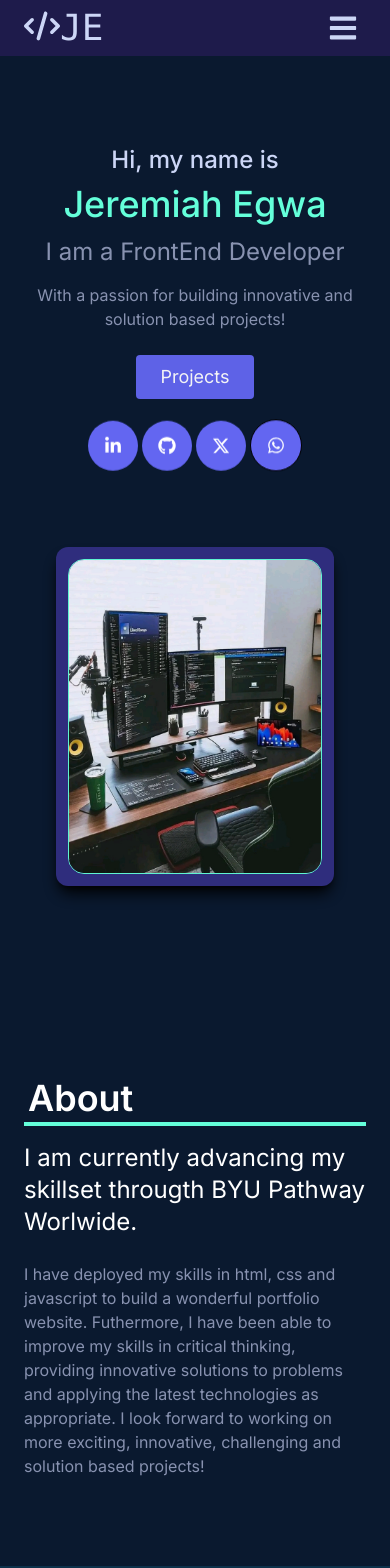
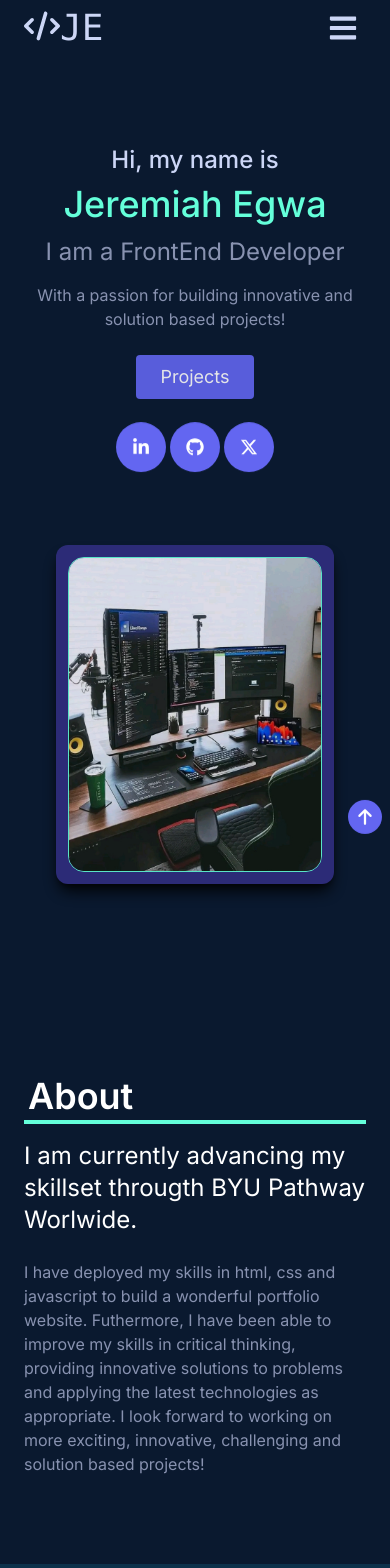
Before and after one commit to Jerryjmk14/Jerry-Portfolio, a Next.js app: page / in a window 390 px wide. Shown: the top 1568 px of the page. Built offline with nearby package versions, Linux system fonts and the light colour scheme.

Commit message:
added the contacts section and bact-to-top button

```diff
--- a/app/globals.css
+++ b/app/globals.css
@@ -5,6 +5,7 @@
 @layer base {
   body {
     @apply bg-darkblue-951;
+    @apply relative;
   }
 }
 
--- a/app/page.tsx
+++ b/app/page.tsx
@@ -3,7 +3,9 @@ import Hero from "../components/Hero.jsx";
 import About from "@/components/About.jsx";
 import Skills from "@/components/Skills.jsx";
 import Projects from "@/components/Projects.jsx";
+import Contact from "@/components/Contact.jsx";
 import Footer from "@/components/Footer.jsx";
+import Link from "next/link";
 
 export default function Home() {
   return (
@@ -13,6 +15,7 @@ export default function Home() {
       <About />
       <Skills />
       <Projects />
+      <Contact />
       <Footer />
     </main>
   );
--- a/components/About.jsx
+++ b/components/About.jsx
@@ -1,11 +1,13 @@
 import React from "react";
+import Link from "next/link";
+import { FaArrowUp } from "react-icons/fa6";
 
 export default function About() {
   return (
     // About section
-    <section
+    <main
       id="about"
-      className="p-6 mt-9 sm:flex sm:flex-col sm:items-center mb-16 sm:mx-32">
+      className="p-6 mt-9 relative sm:flex sm:flex-col sm:items-center mb-16 sm:mx-32">
       <div className="flex content-center border-b-4 border-[#64FFDA] mb-4 ">
         {/* About Title */}
         <h1 className="text-white sm:text-center mt-8 text-4xl font-semibold p-1">
@@ -30,6 +32,12 @@ export default function About() {
           </p>
         </div>
       </div>
-    </section>
+      {/* Back-to-top button */}
+      <div className="bg-indigo-500 z-30 fixed bottom-1 right-2 rounded-full p-2 text-white hover:bg-[#64FFDA] hover:scale-110 duration-200 hover:text-black text-lg cursor-pointer animate-bounce">
+        <Link href="#hero">
+          <FaArrowUp />
+        </Link>
+      </div>
+    </main>
   );
 }
--- /dev/null
+++ b/components/Contact.jsx
@@ -0,0 +1,54 @@
+import React from "react";
+
+export default function Contact() {
+  return (
+    <section id="contact" className="w-full bg-[#0D314B] p-6">
+      <div className="w-[80%] mx-auto text-center shadow-lg shadow-black px-1 py-8 rounded-xl">
+        <h2 className="text-white text-4xl font-semibold p-1 mb-4">
+          Lets Connect
+        </h2>
+
+        {/* contact form card */}
+        <div className="w-[90%] text-[#8892B0] mx-auto text-lg sm:text-lg text-left font-mono">
+          <form action="submit" className="flex flex-wrap sm:gap-2">
+            <div className="flex-auto min-w-[5%] mt-4">
+              <label htmlFor="name" className="">
+                Name
+              </label>
+              <br />
+              <input
+                type="text"
+                placeholder="Enter name"
+                required
+                className="p-3 w-[100%] border rounded-3xl bg-[#0D314B] border-[#64FFDA] shadow-md shadow-black"
+              />
+            </div>
+            <div className="flex-auto min-w-[5%] mt-4">
+              <label htmlFor="email" className="">
+                Email
+              </label>
+              <br />
+              <input
+                type="email"
+                placeholder="Enter email"
+                required
+                className="p-3 w-[100%] border rounded-3xl bg-[#0D314B] border-[#64FFDA] focus:border-[#64FFDA] shadow-md shadow-black"
+              />
+            </div>
+
+            <div className=" flex-auto min-w-[98%] mt-5">
+              <label htmlFor="message" className="">
+                Message
+              </label>
+              <br />
+              <textarea
+                name="message"
+                id="message"
+                className="p-3 min-h-24 max-h-40 w-[100%] border rounded-3xl bg-[#0D314B] border-[#64FFDA] shadow-md shadow-black"></textarea>
+            </div>
+          </form>
+        </div>
+      </div>
+    </section>
+  );
+}
--- a/components/Footer.jsx
+++ b/components/Footer.jsx
@@ -1,4 +1,5 @@
 import React from "react";
+import Link from "next/link";
 import { FaLinkedinIn } from "react-icons/fa";
 import { FaGithub } from "react-icons/fa";
 import { FaXTwitter } from "react-icons/fa6";
@@ -7,7 +8,7 @@ import { FaWhatsapp } from "react-icons/fa";
 export default function Footer() {
   return (
     <footer className="bg-black p-6 flex flex-col items-center sm:flex-col">
-      <h2 className="text-xl sm:text-3xl font-bold text-[#CCD6F6] mb-5">
+      <h2 className="text-xl sm:text-3xl font-bold mb-5">
         Jeremiah: Frontend Developer
       </h2>
 
@@ -32,7 +33,7 @@ export default function Footer() {
           </li>
           <li>
             <a
-              href="https://www.twitter.com/jerryjmk"
+              href="https://www.twitter.com/jerryjmkhttps://www.twitter.com/jerryjmk"
               className="text-[#64FFDA] text-2xl font-semibold">
               <FaXTwitter className="hover:scale-125 duration-200" />
               <span class="sr-only">Twitter</span>
--- a/components/Hero.jsx
+++ b/components/Hero.jsx
@@ -1,5 +1,6 @@
 import React from "react";
 import Image from "next/image";
+import Link from "next/link";
 import { FaLinkedinIn } from "react-icons/fa";
 import { FaGithub } from "react-icons/fa";
 import { FaXTwitter } from "react-icons/fa6";
@@ -34,17 +35,23 @@ export default function Hero() {
             {/* Social media links */}
             <div className="flex justify-between items-center gap-1 sm:gap-3 md:gap-4">
               <div className="bg-indigo-500 rounded-full p-4 text-white hover:bg-[#64FFDA] hover:scale-110 duration-200 hover:text-black text-lg cursor-pointer animate-bounce">
-                <FaLinkedinIn />
+                <Link href="https://www.linkedin.com/in/jeremiah-egwa-73b231255">
+                  <FaLinkedinIn />
+                </Link>
               </div>
               <div className="bg-indigo-500 rounded-full p-4 text-white hover:bg-[#64FFDA] hover:scale-110 duration-200 hover:text-black text-lg cursor-pointer animate-bounce">
-                <FaGithub />
+                <Link href="https://github.com/Jerryjmk14">
+                  <FaGithub />
+                </Link>
               </div>
               <div className="bg-indigo-500 rounded-full p-4 text-white hover:bg-[#64FFDA] hover:scale-110 duration-200 hover:text-black text-lg cursor-pointer animate-bounce">
-                <FaXTwitter />
+                <Link href="https://www.twitter.com/jerryjmk">
+                  <FaXTwitter />
+                </Link>
               </div>
-              <div className="bg-indigo-500 rounded-full border p-4 z-10 border-black text-white hover:bg-[#64FFDA] hover:scale-110 duration-200 hover:text-black text-lg cursor-pointer animate-bounce">
+              {/* <div className="bg-indigo-500 rounded-full border p-4 z-10 border-black text-white hover:bg-[#64FFDA] hover:scale-110 duration-200 hover:text-black text-lg cursor-pointer animate-bounce">
                 <FaWhatsapp />
-              </div>
+              </div> */}
             </div>
           </div>
         </div>
--- a/components/Navbar.jsx
+++ b/components/Navbar.jsx
@@ -54,7 +54,7 @@ const Navbar = () => {
   }, []);
 
   return (
-    <div className="flex justify-between z-20 items-center w-full h-14 px-4 font-mono text-xl bg-indigo-950 text-[#CCD6F6] fixed nav">
+    <div className="flex justify-between z-20 items-center w-full h-14 px-4 font-mono text-xl bg-darkblue-951 text-[#CCD6F6] fixed nav">
       <div id="#home">
         {/* Nav Logo */}
         <h1 className="text-4xl font-signature ml-2">
```
